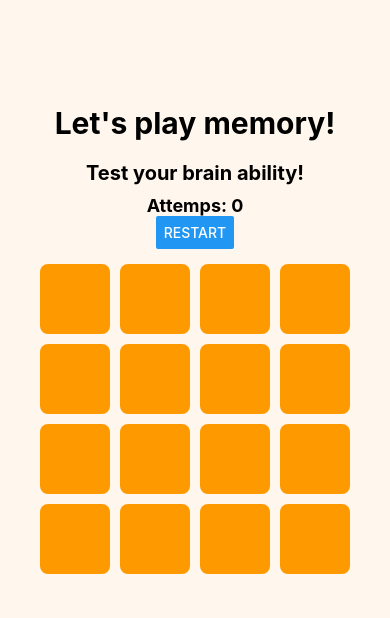
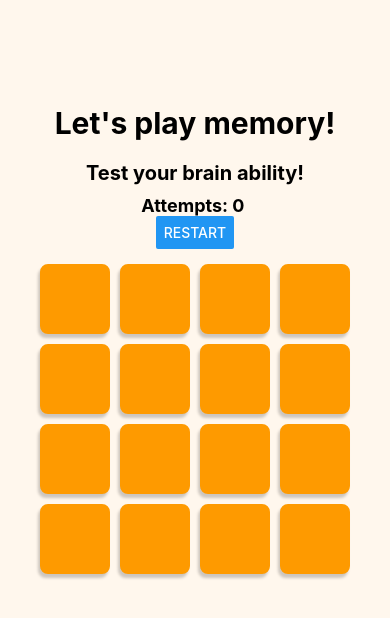
Before and after one commit to emanueletocci/memory-game, a React Native app: screen / in a window 390 px wide. Shown: the top 618 px of the page. Built offline with nearby package versions, Linux system fonts and the light colour scheme.

Commit message:
Update App.js

```diff
--- a/App.js
+++ b/App.js
@@ -51,20 +51,33 @@ const styles = StyleSheet.create({
 		backgroundColor: "#FE9A00",
 		margin: 5,
 		borderRadius: 8,
+		borderWidth: 2,
+		borderColor: "#FE9A00",
 	},
 	flipped: {
-		backgroundColor: "transparent",
+		backgroundColor: "inherit",
+	},
+	boxShadow: {
+		shadowColor: "black",
+		shadowOffset: { width: -2, height: 4 },
+		shadowOpacity: 0.2,
+		shadowRadius: 3,
+		elevation: 8,
 	},
 });
 
 const gridSize = 16;
 const numPairs = gridSize / 2;
 const emojis = allEmojis.slice(0, numPairs);
-const cardValues = [...emojis, ...emojis].sort(() => Math.random() - 0.5);
+let cardValues = [...emojis, ...emojis].sort(() => Math.random() - 0.5);
+let attempts = 0;
 
 export default function App() {
 	// Stato delle carte girate - segno in un array gli indici delle carte che giro
 	const [flippedIndexes, setFlippedIndexes] = useState([]); // inizializzato come array vuoto
+
+	// Stato delle carte abbinate - segno in un array gli indiici delle carte abbinate
+	const [matchedIndexes, setMatchedIndexes] = useState([]);
 
 	// Stato per bloccare la board
 	const [lockBoard, setLockBoard] = useState(false);
@@ -72,19 +85,51 @@ export default function App() {
 	// Funzione per gestire il flip della carta
 	function handleFlip(index) {
 		if (lockBoard) return;
-		if (flippedIndexes.includes(index)) return;
+		if (flippedIndexes.includes(index) || matchedIndexes.includes(index))
+			return;
 
-		// Flippa la carta
-		setFlippedIndexes((prev) => [...prev, index]); // aggiorna l'array prev aggiungendo index, ovvero l'elemento corrente
-		checkForMatch();
+		const newFlipped = [...flippedIndexes, index];
+		setFlippedIndexes(newFlipped);
+
+		if (newFlipped.length === 2) {
+			setLockBoard(true);
+			setTimeout(() => {
+				checkForMatch(newFlipped);
+			}, 1000);
+		}
 	}
 
-	function checkForMatch() {}
+	function checkForMatch([firstIdx, secondIdx]) {
+		if (cardValues[firstIdx] === cardValues[secondIdx]) {
+			// Se le carte matchano, aggiungile agli abbinati
+			setMatchedIndexes((prev) => [...prev, firstIdx, secondIdx]);
+			attempts++;
+		} else {
+			// Se NON matchano, rigira SOLO queste due carte dopo 1 secondo
+			setTimeout(() => {
+				setFlippedIndexes((prev) =>
+					prev.filter((idx) => idx !== firstIdx && idx !== secondIdx)
+				);
+			}, 1000);
+		}
+
+		// Sblocca la board e resetta le carte girate
+		setFlippedIndexes([]);
+		setLockBoard(false);
+	}
+
 	// Render della singola carta
 	function Item({ icon, index, flipped, onFlip }) {
 		return (
 			<Pressable onPress={() => onFlip(index)} disabled={flipped || lockBoard}>
-				<View style={[styles.item, flipped && styles.flipped]}>
+				<View
+					style={[
+						styles.item,
+						styles.boxShadow,
+						flipped && styles.flipped,
+						flipped && styles.boxShadow,
+					]}
+				>
 					<Text
 						style={{ fontSize: 36, color: flipped ? "black" : "transparent" }}
 					>
@@ -108,12 +153,13 @@ export default function App() {
 			<Text style={[styles.title, { fontSize: 20 }]}>
 				Test your brain ability!
 			</Text>
-			<Text style={styles.paragraph}>Attemps: 0</Text>
+			<Text style={styles.paragraph}>Attempts: {attempts} </Text>
 			<Button
 				title="Restart"
 				color="#2196F3"
 				onPress={() => {
 					setFlippedIndexes([]);
+					setMatchedIndexes([]);
 					setLockBoard(false);
 				}}
 			/>
@@ -125,7 +171,9 @@ export default function App() {
 					<Item
 						icon={item}
 						index={index}
-						flipped={flippedIndexes.includes(index)}
+						flipped={
+							flippedIndexes.includes(index) || matchedIndexes.includes(index)
+						}
 						onFlip={handleFlip}
 					/>
 				)}
```
